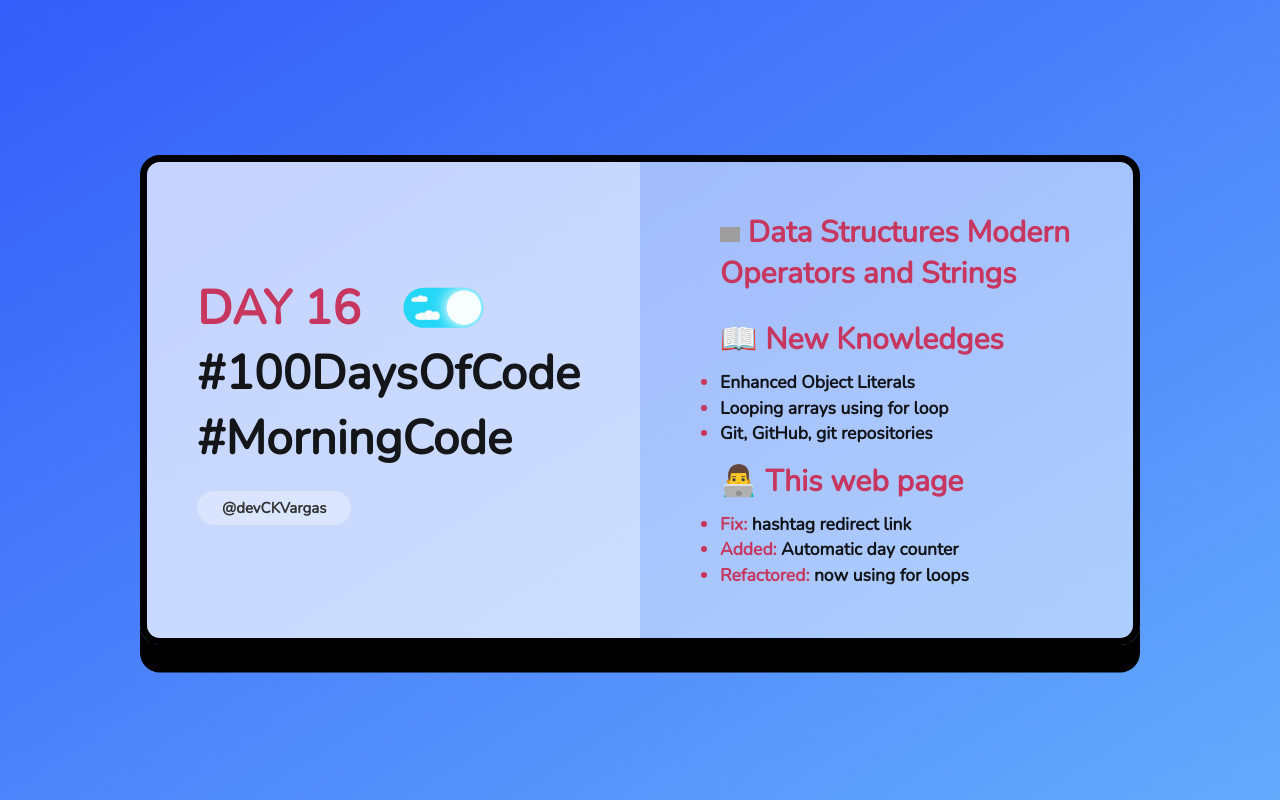
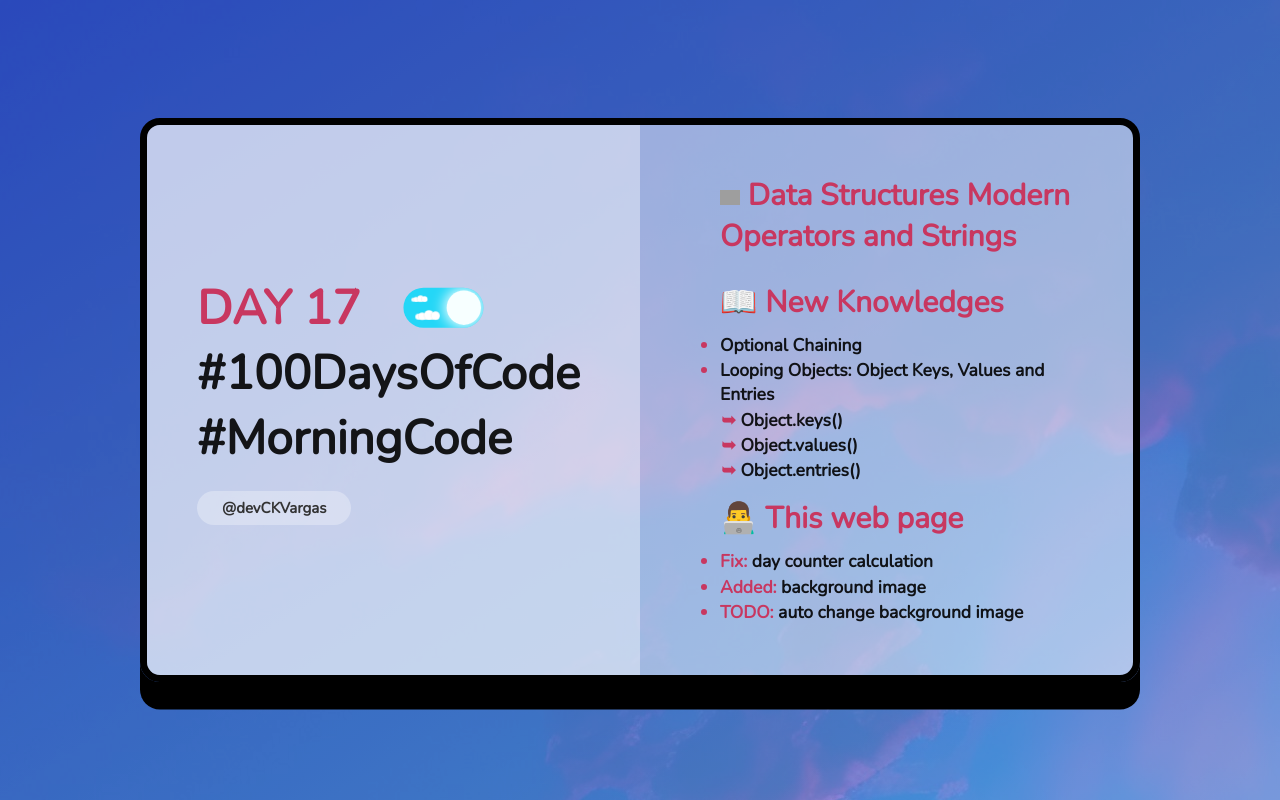
Before and after one commit to devCKVargas/devCKVargas.github.io, a plain HTML site: page index.html in a window 1280 px wide. Drawn offline with nearby package versions, Linux system fonts and the light colour scheme; grey boxes are pictures that could not be loaded.

Commit message:
Day 17: Morning

```diff
--- a/css/style.css
+++ b/css/style.css
@@ -2,15 +2,17 @@
 
 /*! Variables */
 :root {
-	--clr-day: #d2d2d2;
-	--clr-night: #000000e6;
-	--clr-accent-day: #c7365f;
-	--clr-accent-night: #d46438;
+	--clr-day: hsl(0, 0%, 82%);
+	--clr-day-left: ;
+	--clr-night: hsla(0, 0%, 0.1%, 0.9);
+	--clr-night-right: hsla(0, 0%, 2.3%, 0.9);
+	--clr-accent-day: hsl(343, 57%, 50%);
+	--clr-accent-night: hsl(17, 64%, 53%);
 	--clr-bg-day: linear-gradient(to top left, #64abfc 0%, #345df9 100%);
 	--clr-bg-night: linear-gradient(to top left, #9b4679 0%, #213dae 100%);
-	--clr-twitter-day: #333;
-	--clr-bg-twitter-day: #ffffff4d;
-	--clr-bg-twitter-night: #000000e6;
+	--clr-twitter-day: hsl(0, 0%, 20%);
+	--clr-bg-twitter-day: hsla(0, 0%, 100%, 0.3);
+	--clr-bg-twitter-night: hsla(0, 0%, 0.5%, 0.9);
 	--trans-speed-default: all 0.75s;
 	--trans-speed-btn: 0.4s;
 }
@@ -31,10 +33,24 @@ body {
 	font-weight: 400;
 	height: 100vh;
 	color: var(--clr-default);
-	background-image: var(--clr-bg-day);
+	background: var(--clr-bg-day);
 	display: flex;
 	align-items: center;
 	justify-content: center;
+}
+
+body::after {
+	content: url("../images/night.jpg");
+	/* background: url("../images/night.jpg") right top;
+	background: url("../images/cloud.jpg") right top; */
+	/* background-position: right top; */
+	background-size: cover;
+	position: fixed;
+	width: 100%;
+	height: 100%;
+	background-repeat: no-repeat;
+	z-index: -1;
+	opacity: 0.3;
 }
 
 a {
@@ -65,7 +81,7 @@ main {
 	align-items: flex-start;
 	transition: var(--trans-speed-default);
 	gap: 1rem;
-	background-color: #ffffff66;
+	background-color: hsla(0, 0%, 100%, 0.4);
 }
 
 .left--content {
@@ -102,7 +118,6 @@ span .js--logo {
 }
 
 .right {
-	/* background-color: #222; */
 	flex: 50%;
 	padding: 5rem;
 	padding-left: 8rem;
@@ -233,7 +248,6 @@ For Extra-large size device: 1200px and more */
 	}
 
 	.right {
-		/* background-color: #222; */
 		flex: 50%;
 		padding: 5rem;
 		display: grid;
@@ -279,19 +293,13 @@ For Extra-large size device: 1200px and more */
 		/* color: #7a64df; */
 	}
 }
-/** Tablet */
-@media screen and (min-width: 480px) {
-}
-/** Small screens: laptop, etc.. */
-@media screen and (min-width: 480px) {
-}
 
-/*! === DARK MODE STARTS HERE === */
+/*? === DARK MODE STARTS HERE === */
 .body--dark {
-	background-image: var(--clr-bg-night);
+	background: var(--clr-bg-night);
 }
 .left--dark {
-	background-color: #0b0b0b;
+	background-color: var(--clr-night);
 }
 .hashtag--dark {
 	color: #6250b3;
@@ -301,7 +309,7 @@ For Extra-large size device: 1200px and more */
 	color: var(--clr-day);
 }
 .right--dark {
-	background-color: #222;
+	background-color: var(--clr-night-right);
 }
 .list--items--dark {
 	color: var(--clr-day);
@@ -395,33 +403,6 @@ For Extra-large size device: 1200px and more */
 	box-shadow: 0 0 35px 4px rgba(255, 255, 255);
 	transition: all 500ms ease-out;
 }
-
-/* ! ========= V2 Starts here =========
-.toggle:before {
-	content: "PM";
-	position: fixed;
-	color: var(--clr-accent-night);
-	font-size: 5rem;
-	top: 0;
-	left: 0;
-	transform: translate(-150%, 25%);
-}
-.toggle:after {
-	content: "AM";
-	position: fixed;
-	color: #749ed7;
-	font-size: 5rem;
-	top: 0;
-	right: 0;
-	transform: translate(150%, 25%);
-}
-input:checked + .toggle:before {
-	color: #749ed7;
-}
-input:checked + .toggle:after {
-	color: var(--clr-accent-day);
-}
-! ========= END ========= */
 
 .crater {
 	position: absolute;
--- a/index.html
+++ b/index.html
@@ -11,7 +11,6 @@
 
   <body>
     <main>
-
       <!-- //! left -->
       <section class="left">
         <div class="left--content">
@@ -55,24 +54,23 @@
         <section>
           <div class="list--title">📖 New Knowledges</div>
           <ul class="list">
-            <li class="list--items">Enhanced Object Literals</li>
-            <li class="list--items">Looping arrays using for loop</li>
-            <li class="list--items">Git, GitHub, git repositories</li>
-            <!-- <ul class="list list--dark list--nested list--nested--dark">
-              <li class="list--items">AND assignment operator (&&=)</li>
-              <li class="list--items">OR assignment operator (||=)</li>
-              <li class="list--items">Nullish assignment operator (??=)</li>
-            </ul> -->
+            <li class="list--items">Optional Chaining</li>
+            <li class="list--items">Looping Objects: Object Keys, Values and Entries</li>
+            <ul class="list list--dark list--nested list--nested--dark">
+              <li class="list--items">Object.keys()</li>
+              <li class="list--items">Object.values()</li>
+              <li class="list--items">Object.entries()</li>
+            </ul>
           </ul>
         </section>
         <section>
           <div class="list--title">👨‍💻 This web page</div>
           <ul class="list list--dark">
-            <li class="list--items"><span class="colored">Fix:</span> hashtag redirect link
+            <li class="list--items"><span class="colored">Fix:</span> day counter calculation
             </li>
-            <li class="list--items"><span class="colored">Added:</span> Automatic day counter
+            <li class="list--items"><span class="colored">Added:</span> background image
             </li>
-            <li class="list--items"><span class="colored">Refactored:</span> now using for loops
+            <li class="list--items"><span class="colored">TODO:</span> auto change background image
             </li>
             <!-- <ul class="list list--dark list--nested list--nested--dark">
               <li class="list--items">Deployed to GitHub pages</li>
--- a/script/script.js
+++ b/script/script.js
@@ -1,7 +1,4 @@
 `use strict`;
-
-//? FOR NOW CHANGE DAY HERE or call dayCounter() */
-let currentDay = 16;
 
 //* Selecting elements */
 const leftBG = document.querySelector(`.left`);
@@ -16,25 +13,19 @@ const listItems = document.querySelectorAll(`.list--items`);
 const listTitle = document.querySelectorAll(`.list--title`);
 const darkModeBtn = document.querySelector(`#hide-checkbox`); //* checkbox
 
-//* Not working */
-
-//* Initial values */
-const timeOfDay = new Date().getHours();
-dayNumber.innerText = `DAY ${currentDay}`;
-
-//? Fix day counter - Done on: 05/23/2023
+//? Added day counter on: 05/23/2023 && Fixed on: 05/24/2023
 const dayCounter = () => {
-	const dateStart = new Date(2023, 04, 06);
-	const dateNow = new Date() / (1000 * 3600 * 24);
-	const dateComplete = new Date(2023, 07, 14);
-	const remainingDays =
-		(dateComplete.getTime() - dateStart.getTime()) / (1000 * 3600 * 24);
-	const spentDays = Math.trunc((dateNow - remainingDays) / 1000) - 1;
+	const dateStart = new Date(2023, 04, 06).getTime() / (1000 * 3600 * 24);
+	const dateNow = new Date().getTime() / (1000 * 3600 * 24);
+	const dateComplete = new Date(2023, 07, 14).getTime() / (1000 * 3600 * 24);
+	const remainingDays = dateComplete - dateNow;
+	console.log(remainingDays);
+	const spentDays = Math.ceil(100 - remainingDays);
 	console.log(spentDays);
-
-	dayNumber.innerText = `DAY ${spentDays}`;
+	let daysBehind = 2; //TODO add if behind */
+	dayNumber.innerText = `DAY ${spentDays - daysBehind}`;
 };
-// dayCounter(); //TODO turn this on once first day 100 is completed
+dayCounter();
 
 //TODO animate auto mode (when time is 1PM)
 const autoModeAnimation = {
@@ -42,7 +33,7 @@ const autoModeAnimation = {
 	iterations: 1,
 };
 
-//* DARK MODE STARTS HERE */
+//? DARK MODE STARTS HERE */
 const darkMode = () => {
 	document.body.classList.toggle(`body--dark`);
 	leftBG.classList.toggle(`left--dark`);
@@ -75,6 +66,7 @@ const darkMode = () => {
 };
 //? Automode: start at 1PM
 const autoMode = () => {
+	const timeOfDay = new Date().getHours();
 	//? Turn on dark mode at 1PM (13:00), & turn off dark mode toggle button
 	timeOfDay >= 13
 		? (darkMode(), (darkModeBtn.checked = false))
```
Also changed, not shown: images/night.jpg (added), 2 other files.
